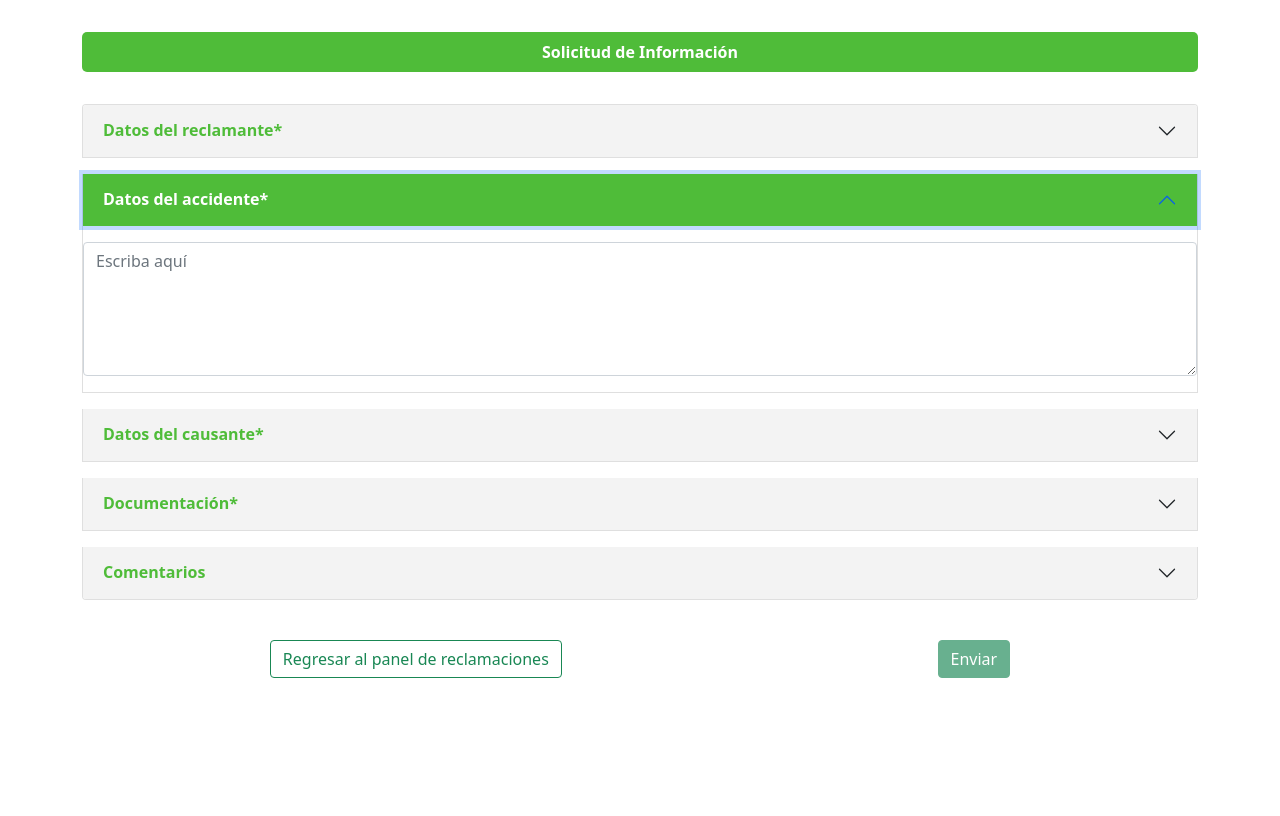
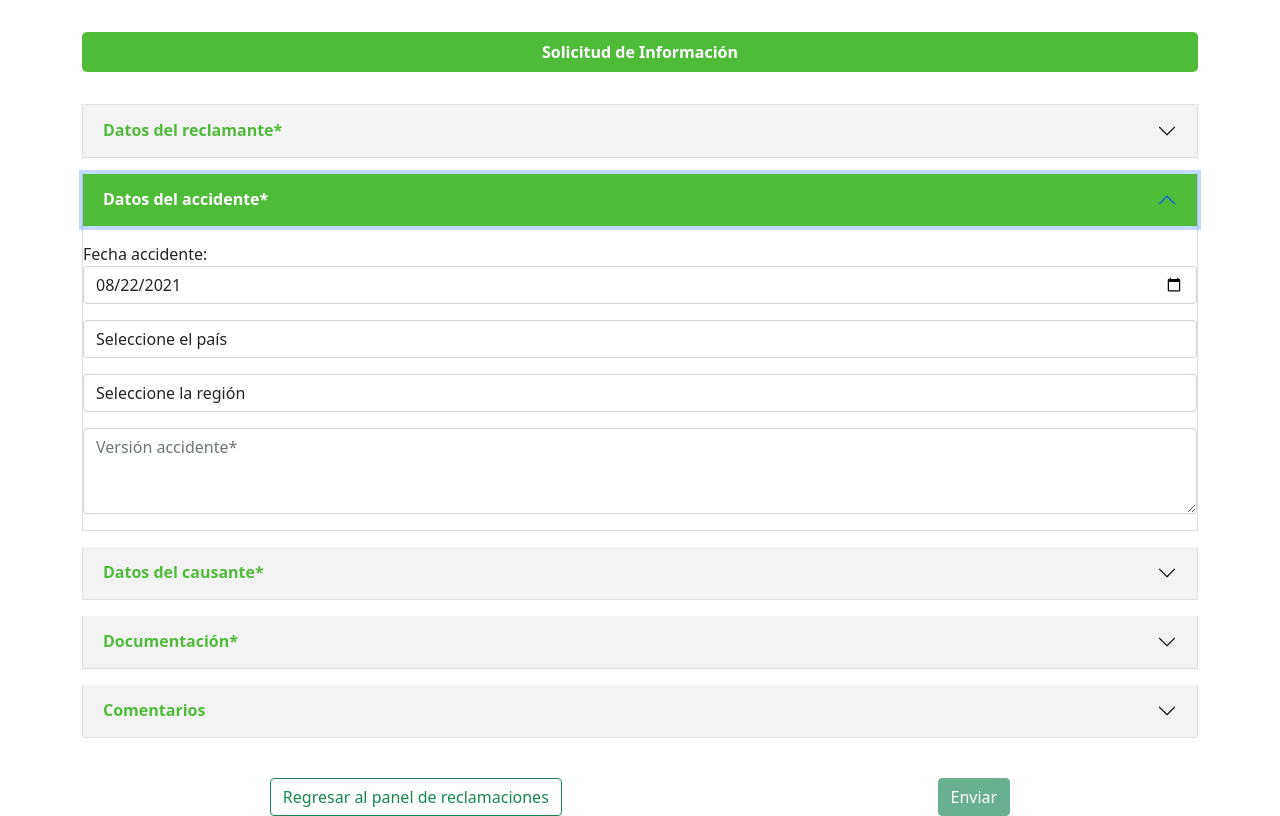
Before and after one commit to ofcadavidm/reclamaciones, a React (Create React App) app: page / in a window 1280 px wide. Both pictures are taken after a click on the button "Datos del accidente*". Built offline with nearby package versions, Linux system fonts and the light colour scheme.

Commit message:
Se crean los formularios para datos del accidente y datos del causante, se de agrea en el componente App

```diff
--- a/src/App.js
+++ b/src/App.js
@@ -7,6 +7,8 @@ import { Form } from './componets/Form'
 import { useState } from 'react'
 import { showModal } from './utils/AlertConfirm'
 import { Comments } from './componets/Comments'
+import { Accident } from './componets/Accident'
+import { Causante } from './componets/Causante'
 
 
 function App() {
@@ -55,14 +57,14 @@ function App() {
                 databstarget="collapseTwo"
                 databsparent="accordionExample"
                 botontitle="Datos del accidente*"
-                databody={<Comments register={register} errors={errors} /> }
+                databody={<Accident register={register} errors={errors} /> }
               />
               <AccordionItem
                 heading="headingThree"
                 databstarget="collapseThree"
                 databsparent="accordionExample"
                 botontitle="Datos del causante*"
-                databody={<Comments register={register} errors={errors} /> }
+                databody={<Causante register={register} errors={errors} /> }
               />
               <AccordionItem
                 heading="headingFour"
--- /dev/null
+++ b/src/componets/Accident.js
@@ -0,0 +1,63 @@
+export const Accident = ({register,errors}) => {
+
+    const vardate=new Date().toJSON().slice(0,10);
+    console.log(`fecha`, vardate)
+
+    return (
+        <>
+            <div class="my-3">
+
+                <label forHTML="start">Fecha accidente:</label>
+                <input type="date" id="dateaccident" name="dateaccident"
+                     value={vardate}
+
+                    className={`form-control ${errors.dateaccident ? 'is-invalid' : ''}`}
+                />
+            </div>
+
+             <div class="mb-3">
+                <select name="country"
+                    className={`form-control ${errors.country ? 'is-invalid' : ''}`}
+                    {...register("country", {
+                        required: "País es obligatorio"
+                    })}
+                >
+                    <option value="">Seleccione el país</option>
+                    <option value="Colombia">Colombia</option>
+                    <option value="Venezuela">Venezuela</option>
+                </select>
+                <div className="invalid-feedback">{errors.country?.message}</div>
+            </div>
+            <div class="mb-3">
+                <select name="region"
+                    className={`form-control ${errors.region ? 'is-invalid' : ''}`}
+                    {...register("region", {
+                        required: "Región es obligatorio"
+                    })}
+                >
+                    <option value="">Seleccione la región</option>
+                    <option value="Amazonas">Amazonas</option>
+                    <option value="Antioquia">Antioquia</option>
+                    <option value="Arauca">Arauca</option>
+                    <option value="Atlántico">Atlántico</option>
+                </select>
+                <div className="invalid-feedback">{errors.region?.message}</div>
+            </div>
+            <div class="mb-3">
+               <textarea
+                    name="accidentdetails"
+                    placeholder="Versión accidente*"
+                    rows="3"
+                    cols="50"
+                    className={`form-control ${errors.accidentdetails ? 'is-invalid' : ''}`}
+                    {...register("accidentdetails", {
+                        required: "Versión es obligatorio"
+                    })}
+               >
+               </textarea>
+               <div className="invalid-feedback">{errors.accidentdetails?.message}</div>
+            </div>
+
+        </>
+    )
+}
--- /dev/null
+++ b/src/componets/Causante.js
@@ -0,0 +1,61 @@
+export const Causante = ({register,errors}) => {
+
+    return (
+        <>
+            <div class="mb-3">
+                <select name="category"
+                    className={`form-control ${errors.category ? 'is-invalid' : ''}`}
+                    {...register("category", {
+                        required: "Categoría es obligatorio"
+                    })}
+                >
+                    <option value="">Seleccione una categoría</option>
+                    <option value="AUTOMOVIL">Automovil</option>
+                    <option value="BUS">BUS</option>
+                    <option value="CAMION">Camión</option>
+                    <option value="GRUA">Grua</option>
+                    <option value="MOTOCICLETA">Motocicleta</option>
+                </select>
+                <div className="invalid-feedback">{errors.category?.message}</div>
+            </div>
+            <div class="mb-3">
+                <select name="marca"
+                    className={`form-control ${errors.marca ? 'is-invalid' : ''}`}
+                    {...register("marca", {
+                        required: "Marca es obligatorio"
+                    })}
+                >
+                    <option value="">Seleccione la marca</option>
+                    <option value="ACCES">Acces</option>
+                    <option value="ACURA">Acura</option>
+                    <option value="ADLYMOTO">Adlymoto</option>
+                    <option value="FORD">Ford</option>
+                </select>
+                <div className="invalid-feedback">{errors.marca?.message}</div>
+            </div>
+            <div class="mb-3">
+                <input type="text" placeholder="matricula"  name="matricula"
+                    className={`form-control ${errors.matricula ? 'is-invalid' : ''}`}
+                    {...register("matricula", {
+                        required: "Matricula es obligatorio",
+                        minLength: { value: 7, message: "Ingresa al menos 7 carácteres" },
+                        maxLength: { value: 8, message: "No puedes ingresar mas de 8 carácteres" }
+                    })}
+                />
+                <div className="invalid-feedback">{errors.matricula?.message}</div>
+            </div>
+            <div class="mb-3">
+                <input type="text" placeholder="nropoliza"  name="nropoliza"
+                    className={`form-control ${errors.nropoliza ? 'is-invalid' : ''}`}
+                    {...register("nropoliza", {
+                        required: "Nro. poliza es obligatorio",
+                        minLength: { value: 3, message: "Ingresa al menos 3 carácteres" },
+                        maxLength: { value: 10, message: "No puedes ingresar mas de 10 carácteres" }
+                    })}
+                />
+                <div className="invalid-feedback">{errors.nropoliza?.message}</div>
+            </div>
+
+        </>
+    )
+}
```
